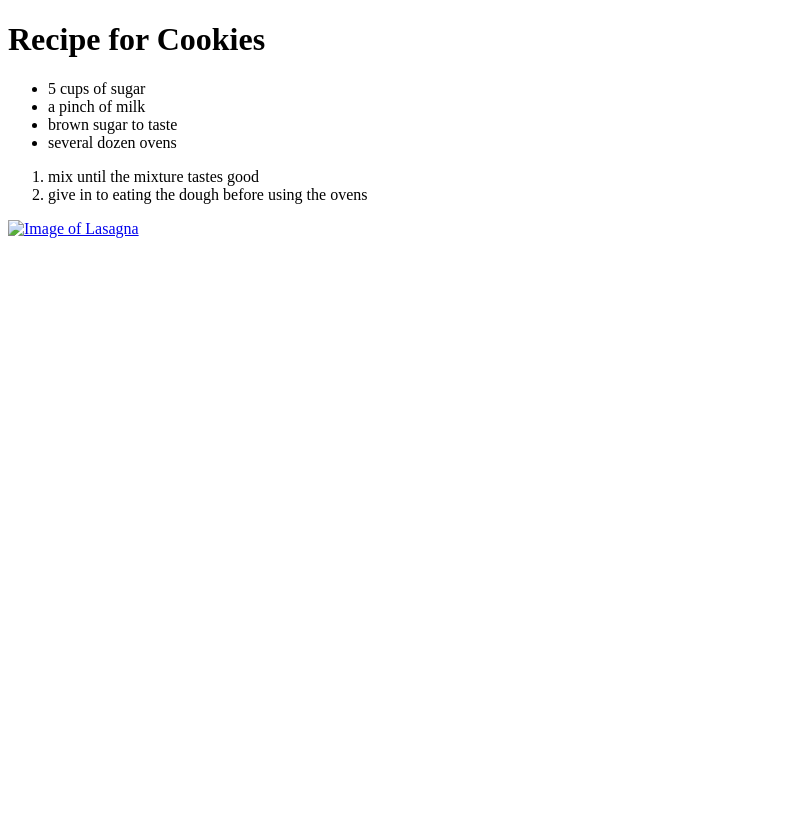
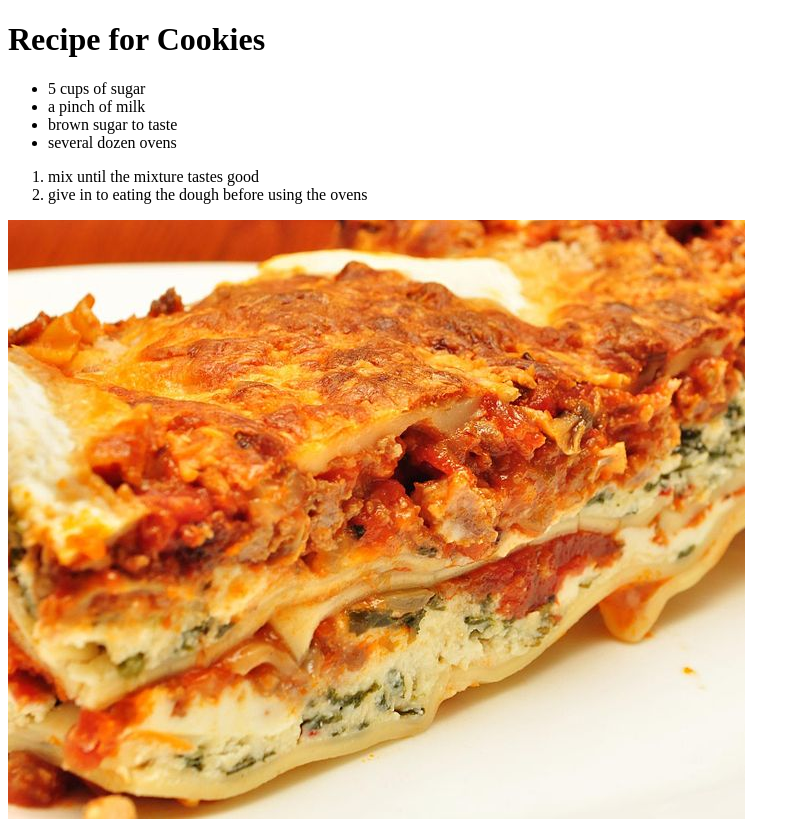
Before and after one commit to AndrewFrauens/odin-recipes, a plain HTML site: page recipes/Cookies.html in a window 1280 px wide. Shown: the whole page, without its empty margins (0-800 px from the left). Before the commit the page ends 800 px from the top, so only its background shows below. Drawn offline with Linux system fonts and the light colour scheme; the site is published under a folder, as on GitHub Pages, so addresses that start at the root find nothing.

Commit message:
Correct link to image

```diff
--- a/recipes/Cookies.html
+++ b/recipes/Cookies.html
@@ -19,7 +19,7 @@
 </ol>
 
 <a href="https://commons.wikimedia.org/wiki/File:Lasagna_(1).jpg">
-    <img src="/images/Lasagna.jpg" alt="Image of Lasagna"/>
+    <img src="../images/Lasagna.jpg" alt="Image of Lasagna"/>
 </a>
 </body>
 </html>
```
